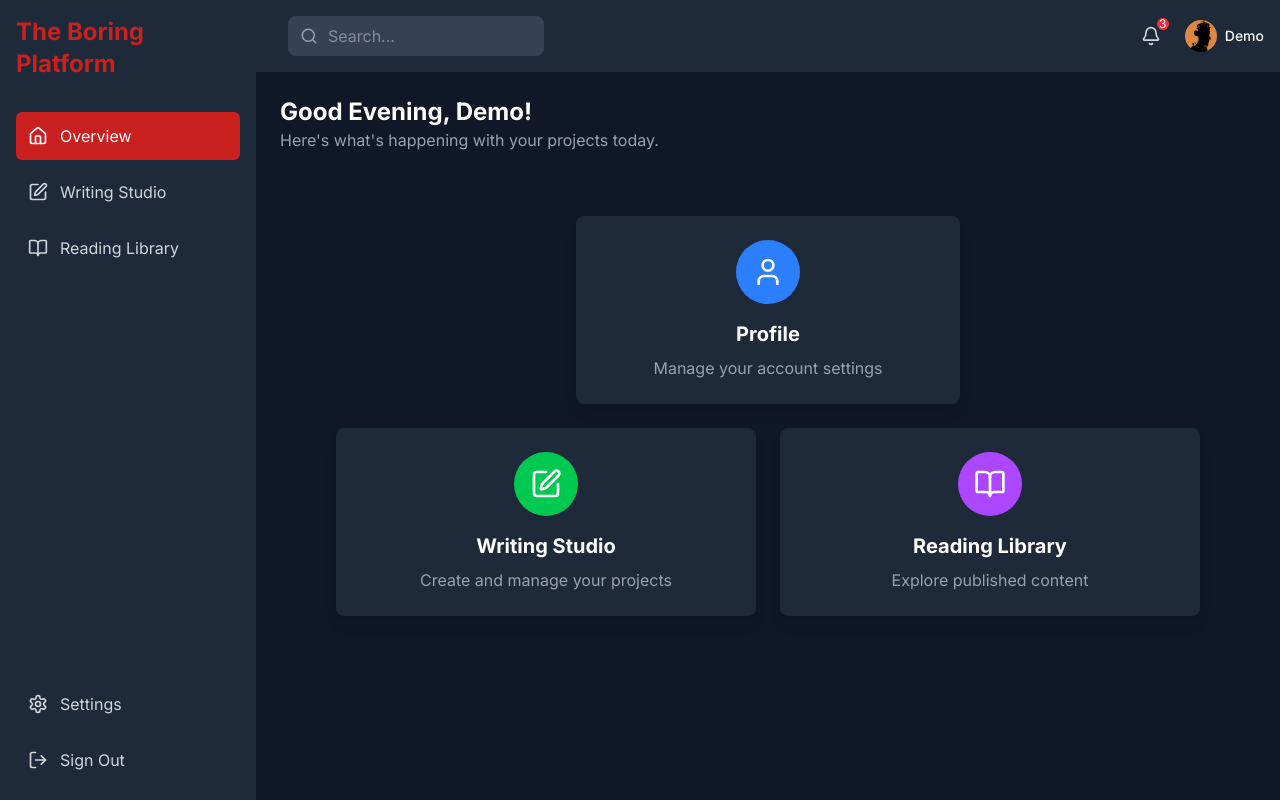
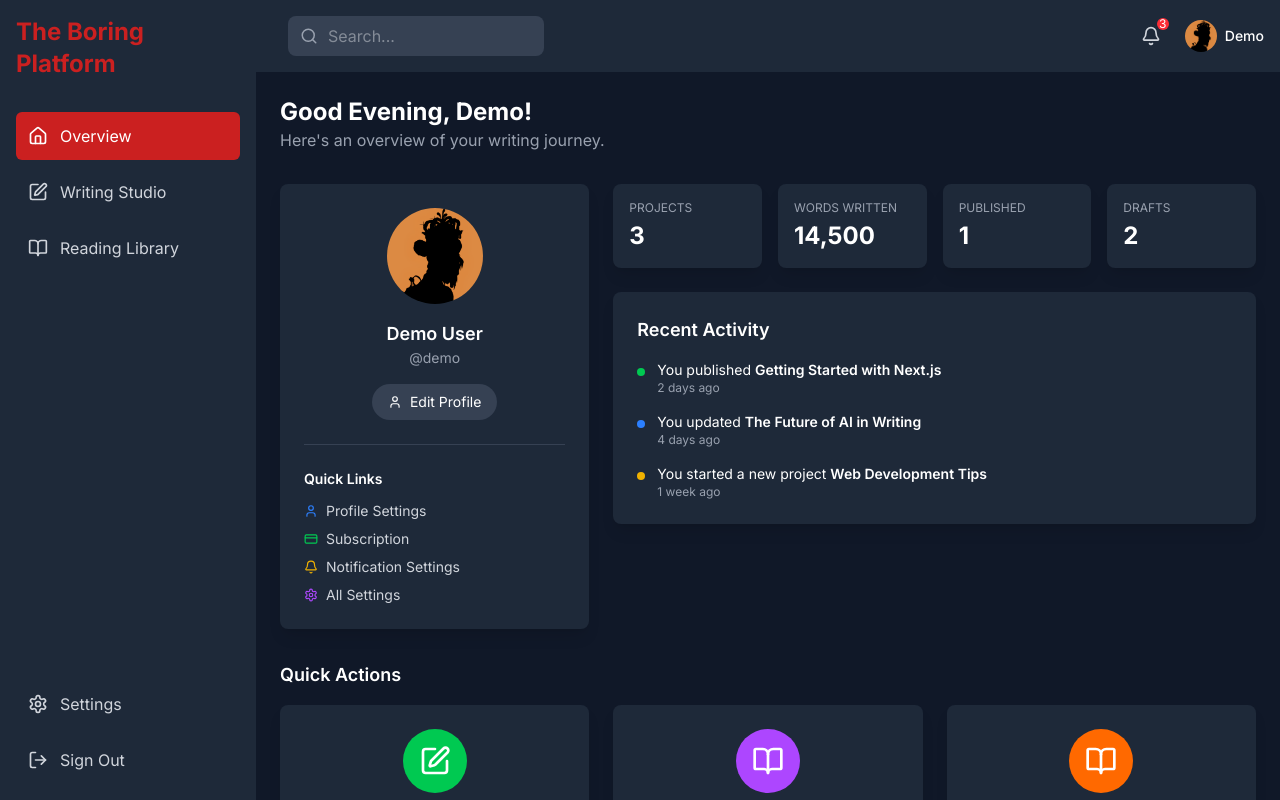
Before and after one commit to henrymaxel/platform-mvp, a Next.js app: page /dashboard in a window 1280 px wide. Built offline with nearby package versions, Linux system fonts and the light colour scheme; no server answers.

Commit message:
updated dashboard

```diff
--- a/app/dashboard/page.tsx
+++ b/app/dashboard/page.tsx
@@ -2,24 +2,21 @@
 'use client';
 
 import React, { useState, useEffect } from 'react';
-import { User, Edit, BookOpen } from 'lucide-react';
+import { User, Edit, BookOpen, Settings, CreditCard, Bell } from 'lucide-react';
 import { useSession } from 'next-auth/react';
 import Link from 'next/link';
+import Image from 'next/image';
 import LoadingDashboard from './loading';
 
 export default function Dashboard() {
   const [greeting, setGreeting] = useState('');
   const [isLoading, setIsLoading] = useState(true);
 
-  const { data: session } = useSession();
-
-  if (status === 'loading'){
-    return <LoadingDashboard />
-  }
-
-  const userName = session?.user?.first_name || 'Demo';
+  const { data: session, status } = useSession();
 
   useEffect(() => {
+    if (status === 'loading') return;
+
     const hour = new Date().getHours();
     if (hour < 12) setGreeting('Good Morning');
     else if (hour < 18) setGreeting('Good Afternoon');
@@ -27,43 +24,145 @@ export default function Dashboard() {
 
     const timer = setTimeout(() => setIsLoading(false), 1000);
     return () => clearTimeout(timer);
-  }, []);
+  }, [status]);
 
   // Loading state
-  if (isLoading) {
-    <LoadingDashboard />
+  if (status === 'loading' || isLoading) {
+    return <LoadingDashboard />;
   }
+
+  const userName = session?.user?.first_name || 'Demo';
+  const userImage = session?.user?.profile_picture_url || '/fallback_avatar.png';
+  const userFullName = `${session?.user?.first_name || ''} ${session?.user?.last_name || ''}`.trim() || 'Demo User';
+
+  // Get stats (this would normally come from your API)
+  const stats = {
+    projectCount: 3,
+    totalWordCount: 14500,
+    publishedStories: 1,
+    draftStories: 2
+  };
 
   return (
     <div className="p-4 md:p-6 h-full overflow-y-auto">
-      <div className="mb-6">
+      <div className="max-w-6xl mx-auto">
+        <div className="mb-8">
           <h2 className="text-xl md:text-2xl font-bold">{greeting}, {userName}!</h2>
-        <p className="text-gray-400 text-sm md:text-base">Here's what's happening with your projects today.</p>
+          <p className="text-gray-400 text-sm md:text-base">Here's an overview of your writing journey.</p>
         </div>
 
-      {/* Center Dashboard Options */}
-      <div className="flex justify-center items-center min-h-[60vh]">
-        <div className="grid grid-cols-1 gap-6 text-center w-full max-w-4xl px-4">
-          <div className="flex justify-center">
-            <Link href="/dashboard/settings/profile" className="bg-gray-800 rounded-lg p-6 shadow-lg hover:bg-gray-700 transition-all w-full max-w-sm">
+        {/* Profile and Stats Section */}
+        <div className="grid grid-cols-1 lg:grid-cols-3 gap-6 mb-8">
+          {/* Profile Card */}
+          <div className="bg-gray-800 rounded-lg p-6 shadow-lg">
             <div className="flex flex-col items-center">
-                <div className="p-4 bg-blue-500 rounded-full mb-4">
-                  <User size={32} className="text-white" />
+              <div className="relative mb-4">
+                <div className="w-24 h-24 rounded-full overflow-hidden">
+                  <Image
+                    src={userImage}
+                    alt={userFullName}
+                    width={96}
+                    height={96}
+                    unoptimized
+                    className="object-cover w-full h-full"
+                  />
                 </div>
-                <h3 className="text-lg md:text-xl font-bold mb-2">Profile</h3>
-                <p className="text-gray-400 text-sm md:text-base">Manage your account settings</p>
               </div>
+              <h3 className="text-lg font-semibold">{userFullName}</h3>
+              <p className="text-gray-400 text-sm mb-4">@{userName.toLowerCase()}</p>
+              <Link
+                href="/dashboard/settings/profile"
+                className="px-4 py-2 bg-gray-700 hover:bg-gray-600 rounded-full text-sm flex items-center"
+              >
+                <User size={14} className="mr-2" />
+                Edit Profile
               </Link>
             </div>
 
-          <div className="grid grid-cols-1 md:grid-cols-2 gap-6">
+            <div className="mt-6 pt-6 border-t border-gray-700">
+              <h4 className="text-sm font-semibold mb-3">Quick Links</h4>
+              <div className="space-y-2">
+                <Link href="/dashboard/settings/profile" className="flex items-center text-sm text-gray-300 hover:text-white">
+                  <User size={14} className="mr-2 text-blue-500" />
+                  Profile Settings
+                </Link>
+                <Link href="/dashboard/settings/subscriptions" className="flex items-center text-sm text-gray-300 hover:text-white">
+                  <CreditCard size={14} className="mr-2 text-green-500" />
+                  Subscription
+                </Link>
+                <Link href="/dashboard/settings/notifications" className="flex items-center text-sm text-gray-300 hover:text-white">
+                  <Bell size={14} className="mr-2 text-yellow-500" />
+                  Notification Settings
+                </Link>
+                <Link href="/dashboard/settings" className="flex items-center text-sm text-gray-300 hover:text-white">
+                  <Settings size={14} className="mr-2 text-purple-500" />
+                  All Settings
+                </Link>
+              </div>
+            </div>
+          </div>
+
+          {/* Stats Cards */}
+          <div className="lg:col-span-2">
+            <div className="grid grid-cols-2 sm:grid-cols-4 gap-4 mb-6">
+              <div className="bg-gray-800 rounded-lg p-4 shadow-lg">
+                <p className="text-gray-400 text-xs uppercase">Projects</p>
+                <p className="text-2xl font-bold mt-1">{stats.projectCount}</p>
+              </div>
+              <div className="bg-gray-800 rounded-lg p-4 shadow-lg">
+                <p className="text-gray-400 text-xs uppercase">Words Written</p>
+                <p className="text-2xl font-bold mt-1">{stats.totalWordCount.toLocaleString()}</p>
+              </div>
+              <div className="bg-gray-800 rounded-lg p-4 shadow-lg">
+                <p className="text-gray-400 text-xs uppercase">Published</p>
+                <p className="text-2xl font-bold mt-1">{stats.publishedStories}</p>
+              </div>
+              <div className="bg-gray-800 rounded-lg p-4 shadow-lg">
+                <p className="text-gray-400 text-xs uppercase">Drafts</p>
+                <p className="text-2xl font-bold mt-1">{stats.draftStories}</p>
+              </div>
+            </div>
+
+            {/* Recent Activity - this would typically come from your API */}
+            <div className="bg-gray-800 rounded-lg p-6 shadow-lg">
+              <h3 className="text-lg font-semibold mb-4">Recent Activity</h3>
+              <div className="space-y-4">
+                <div className="flex items-start">
+                  <div className="w-2 h-2 rounded-full bg-green-500 mt-2 mr-3"></div>
+                  <div>
+                    <p className="text-sm">You published <span className="font-semibold text-white">Getting Started with Next.js</span></p>
+                    <p className="text-xs text-gray-400">2 days ago</p>
+                  </div>
+                </div>
+                <div className="flex items-start">
+                  <div className="w-2 h-2 rounded-full bg-blue-500 mt-2 mr-3"></div>
+                  <div>
+                    <p className="text-sm">You updated <span className="font-semibold text-white">The Future of AI in Writing</span></p>
+                    <p className="text-xs text-gray-400">4 days ago</p>
+                  </div>
+                </div>
+                <div className="flex items-start">
+                  <div className="w-2 h-2 rounded-full bg-yellow-500 mt-2 mr-3"></div>
+                  <div>
+                    <p className="text-sm">You started a new project <span className="font-semibold text-white">Web Development Tips</span></p>
+                    <p className="text-xs text-gray-400">1 week ago</p>
+                  </div>
+                </div>
+              </div>
+            </div>
+          </div>
+        </div>
+
+        {/* Quick Actions */}
+        <h3 className="text-lg font-semibold mb-4">Quick Actions</h3>
+        <div className="grid grid-cols-1 sm:grid-cols-2 lg:grid-cols-3 gap-6">
           <Link href="/dashboard/studio" className="bg-gray-800 rounded-lg p-6 shadow-lg hover:bg-gray-700 transition-all">
             <div className="flex flex-col items-center">
               <div className="p-4 bg-green-500 rounded-full mb-4">
                 <Edit size={32} className="text-white" />
               </div>
               <h3 className="text-lg md:text-xl font-bold mb-2">Writing Studio</h3>
-                <p className="text-gray-400 text-sm md:text-base">Create and manage your projects</p>
+              <p className="text-gray-400 text-sm md:text-base text-center">Create and manage your writing projects</p>
             </div>
           </Link>
 
@@ -73,12 +172,21 @@ export default function Dashboard() {
                 <BookOpen size={32} className="text-white" />
               </div>
               <h3 className="text-lg md:text-xl font-bold mb-2">Reading Library</h3>
-                <p className="text-gray-400 text-sm md:text-base">Explore published content</p>
+              <p className="text-gray-400 text-sm md:text-base text-center">Explore published content from all authors</p>
+            </div>
+          </Link>
+
+          <Link href="/dashboard/settings/publications" className="bg-gray-800 rounded-lg p-6 shadow-lg hover:bg-gray-700 transition-all">
+            <div className="flex flex-col items-center">
+              <div className="p-4 bg-orange-500 rounded-full mb-4">
+                <BookOpen size={32} className="text-white" />
+              </div>
+              <h3 className="text-lg md:text-xl font-bold mb-2">My Publications</h3>
+              <p className="text-gray-400 text-sm md:text-base text-center">Manage your published content</p>
             </div>
           </Link>
         </div>
       </div>
     </div>
-    </div>
   );
 }
```
Lines whose indentation alone changed are shown as unchanged.
